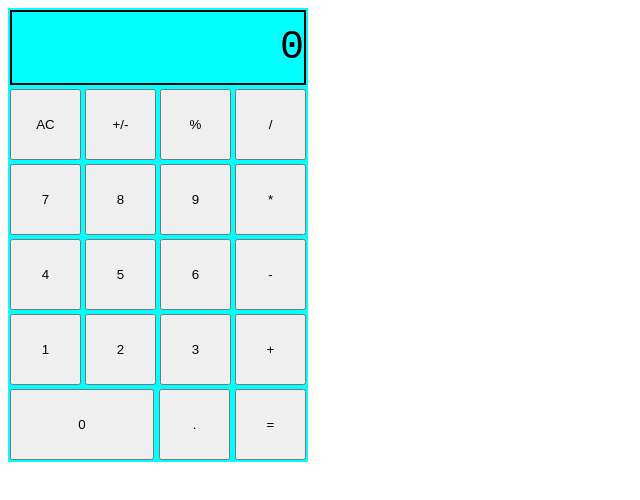
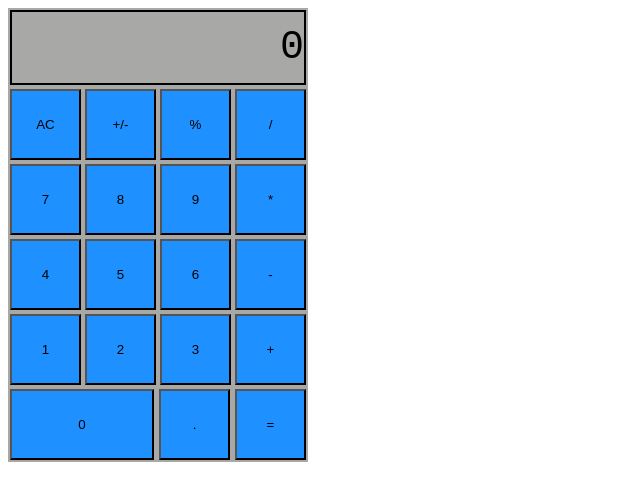
Before and after one commit to Burlry/odin-calculator, a plain HTML site: page index.html in a window 1280 px wide. Shown: the whole page, without its empty margins (0-640 px from the left). Drawn offline with Linux system fonts and the light colour scheme.

Commit message:
add color to calculator and buttons

```diff
--- a/style.css
+++ b/style.css
@@ -3,7 +3,7 @@
     flex-flow: row wrap;
     height: 454px;
     width: 300px;
-    background-color: aqua;
+    background-color:rgb(168, 168, 166);
     justify-content: space-between;
 }
 
@@ -23,6 +23,7 @@
     height: 71px;
     width: 71px;
     margin: 2px 2px 2px 2px;
+    background-color: dodgerblue;
 }
 
 #zeroButton {
```
